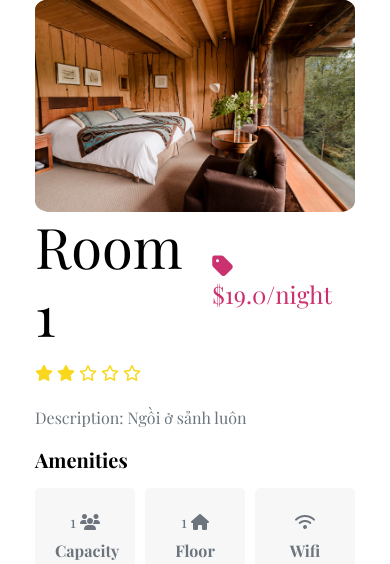
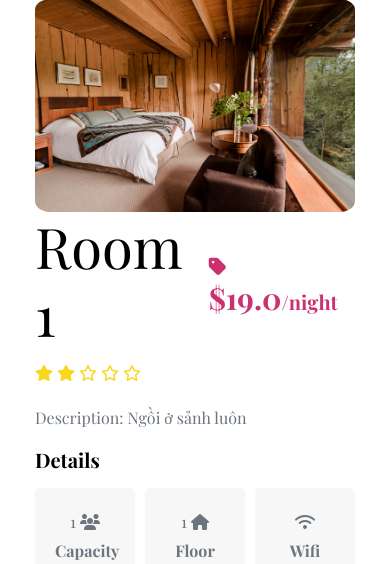
Before and after one commit to quannv02/cs207b-advse-final, a Flask app: page /room/1 in a window 390 px wide. Shown: the part 97-661 px from the top of the page. Run offline with Flask 3, Linux system fonts and the light colour scheme; a user stored in the database is signed in; data comes from the database, SQL or seed files in the repository; some libraries are stand-ins or nearby versions; some web fonts are replaced.

Commit message:
update-n

```diff
--- a/static/css/login_room_style.css
+++ b/static/css/login_room_style.css
@@ -484,6 +484,10 @@ select.opts {
   transition: all ease 0.3s;
 }
 
+.room-price .price{
+  font-size: 30px;
+}
+
 @media (max-width: 1060px) {
   .testimonial-box {
     width: 45%;
@@ -497,6 +501,13 @@ select.opts {
   .testimonial-heading h1 {
     font-size: 1.4rem;
   }
+
+  .room-price {
+    font-size: 20px;
+  }
+  .room-price .price{
+    font-size: 30px;
+  }
 }
 @media (max-width: 340px) {
   .box-top {
@@ -506,6 +517,7 @@ select.opts {
   .reviews {
     margin-top: 10px;
   }
+
 }
 ::selection {
   color: #ffffff;
--- a/templates/user_room.html
+++ b/templates/user_room.html
@@ -49,10 +49,10 @@
     <div class="col-md-4 content-wrap">
         <div class="box-top mb-1">
           <h3 class="display-4">Room {{ room.room_number }}</h3>
-          <h4 class="room-price"><i class="fa fa-tag" aria-hidden="true"></i><span class="price"> ${{ room.price }}</span>/night</h4>
+          <h4 class="room-price font-weight-bold"><i class="fa fa-tag" aria-hidden="true"></i><span class="price"> ${{ room.price }}</span>/night</h4>
         </div>
         <div class="reviews mb-3">
-          {% if room.average_rating < 1 %}
+          {% if room.average_rating < 2 %}
             <i class="fas fa-star"></i>
             <i class="far fa-star"></i>
             <i class="far fa-star"></i>
@@ -86,7 +86,7 @@
         </div>
         <div class="room-exerpt">
           <p><span>Description: <span>{{ room.description }}</p>
-          <h5 class="mb-3 font-weight-bold">Amenities</h5>
+          <h5 class="mb-3 font-weight-bold">Details</h5>
           <div class="mt-1 detail">
             <div class="">
               <div class="m-auto text-center amenties">
```
